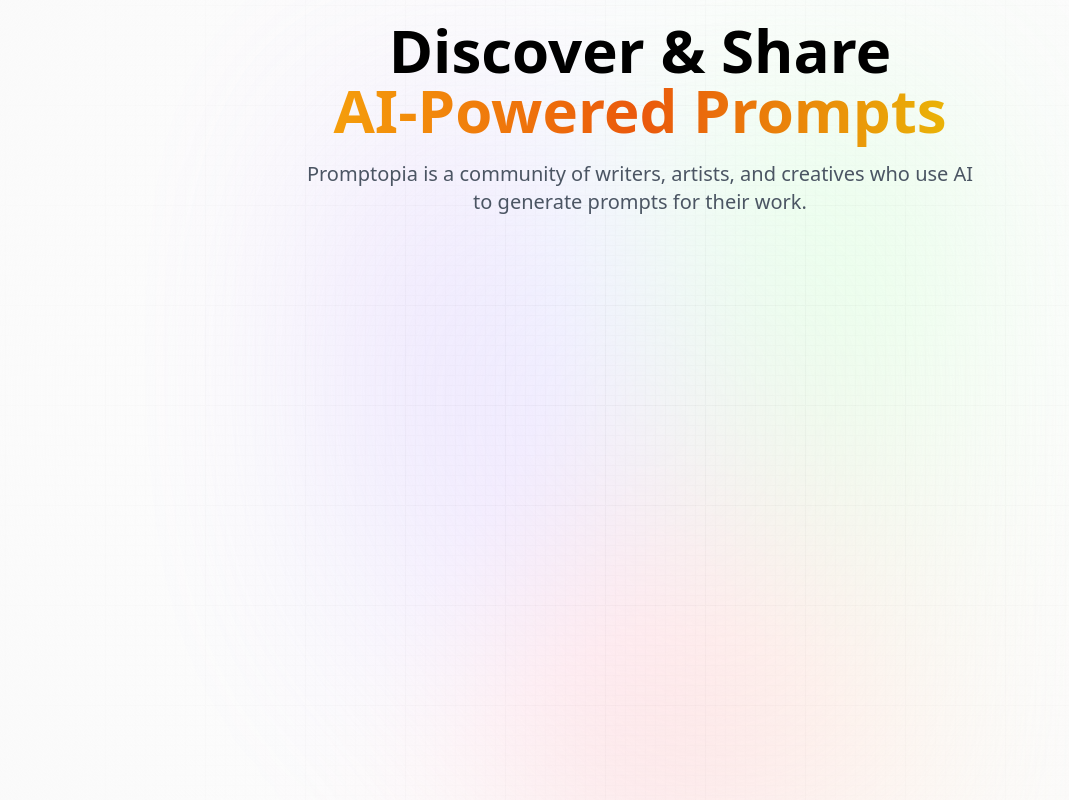
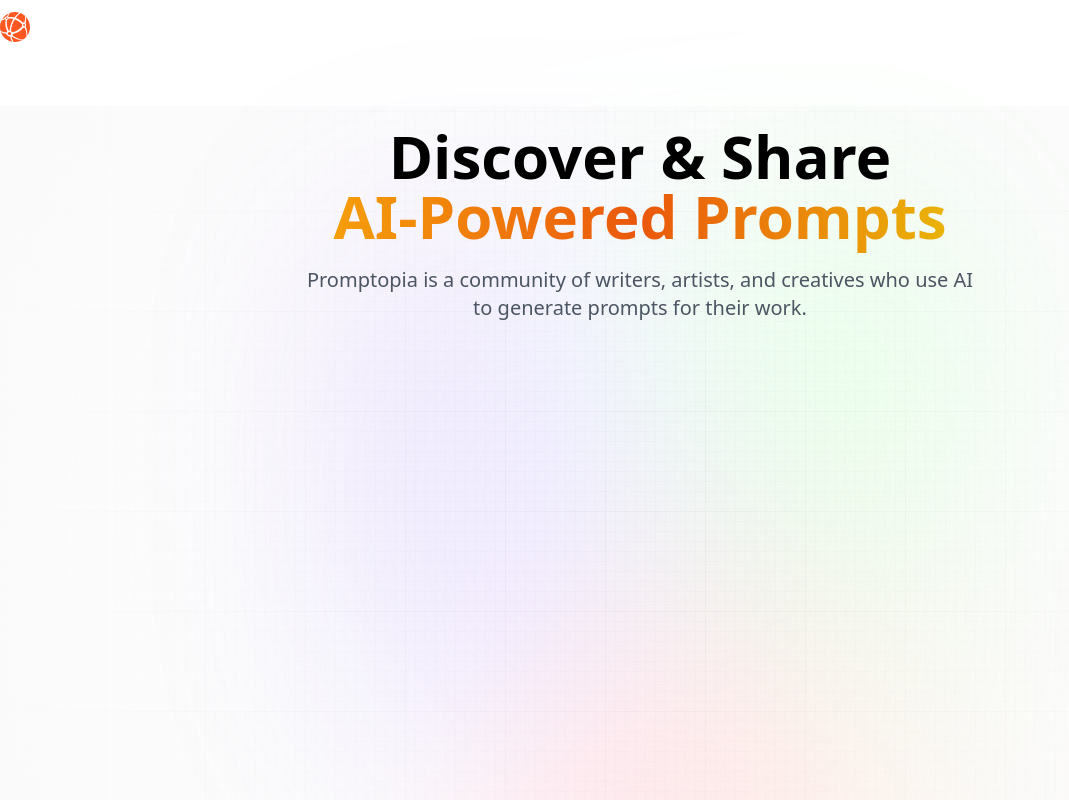
Before and after one commit to sunShineLoveMe/nextjs-course, a Next.js app in the folder promptopia/promptopia/: page / in a window 1280 px wide. Shown: the whole page, without its empty margins (0-1069 px from the left). Built offline with nearby package versions, Linux system fonts and the light colour scheme.

Commit message:
完善readme

```diff
--- a/promptopia/promptopia/app/layout.jsx
+++ b/promptopia/promptopia/app/layout.jsx
@@ -1,4 +1,5 @@
 import '@styles/globals.css'
+import Nav from '@components/Nav'
 
 export const metadata = {
     title: 'Promptopia',
@@ -9,6 +10,7 @@
     return (
         <html lang='en'>
             <body>
+                <Nav />
                 <div className='main'>
                     <div className='gradient'></div>
                 </div>
--- /dev/null
+++ b/promptopia/promptopia/components/Feed.jsx
@@ -0,0 +1,11 @@
+import React from "react"
+
+const Feed = () => {
+    return (
+        <div>
+            <span>Feed</span>
+        </div>
+    )
+}
+
+export default Feed
--- /dev/null
+++ b/promptopia/promptopia/components/Nav.jsx
@@ -0,0 +1,18 @@
+import React from "react"
+import Link from 'next/link'
+import Image from 'next/image'
+import { useState, useEffect } from 'react'
+import { signIn, signOut, useSession, getProviders } from 'next-auth/react'
+
+const Nav = () => {
+    return (
+        <nav className="flex-between w-full mb-16 pt-3">
+            <Link href="/" className="flex gap-2 flex-center">
+                <Image src='/assets/images/logo.svg' alt="Promptopia Logo"
+                    className="object-contain" width={30} height={30}/>
+            </Link>
+        </nav>
+    )
+}
+
+export default Nav
--- /dev/null
+++ b/promptopia/promptopia/components/Provider.jsx
@@ -0,0 +1,11 @@
+import React from "react"
+
+const Provider = () => {
+    return (
+        <div>
+            <span>Provider</span>
+        </div>
+    )
+}
+
+export default Provider
```
Also changed, not shown: 1 other file (tests, documents, lock files or other folders).
